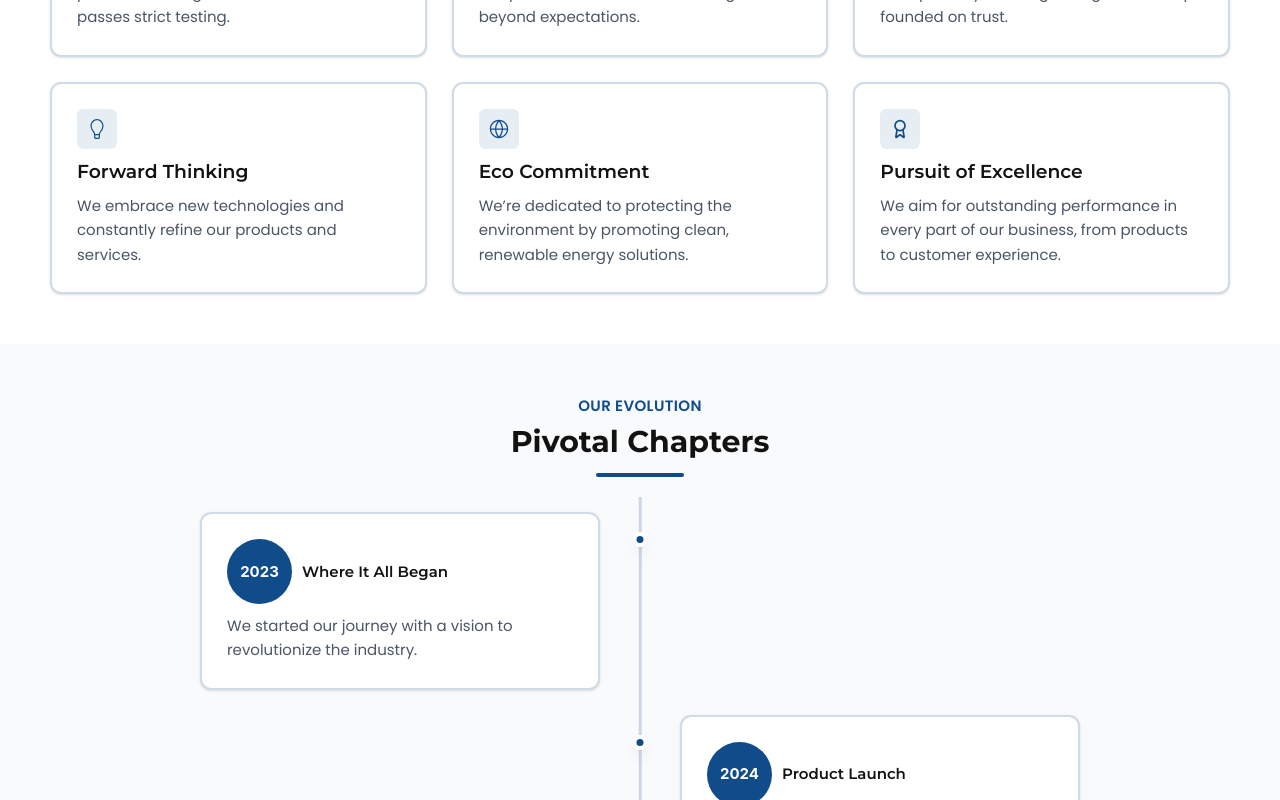
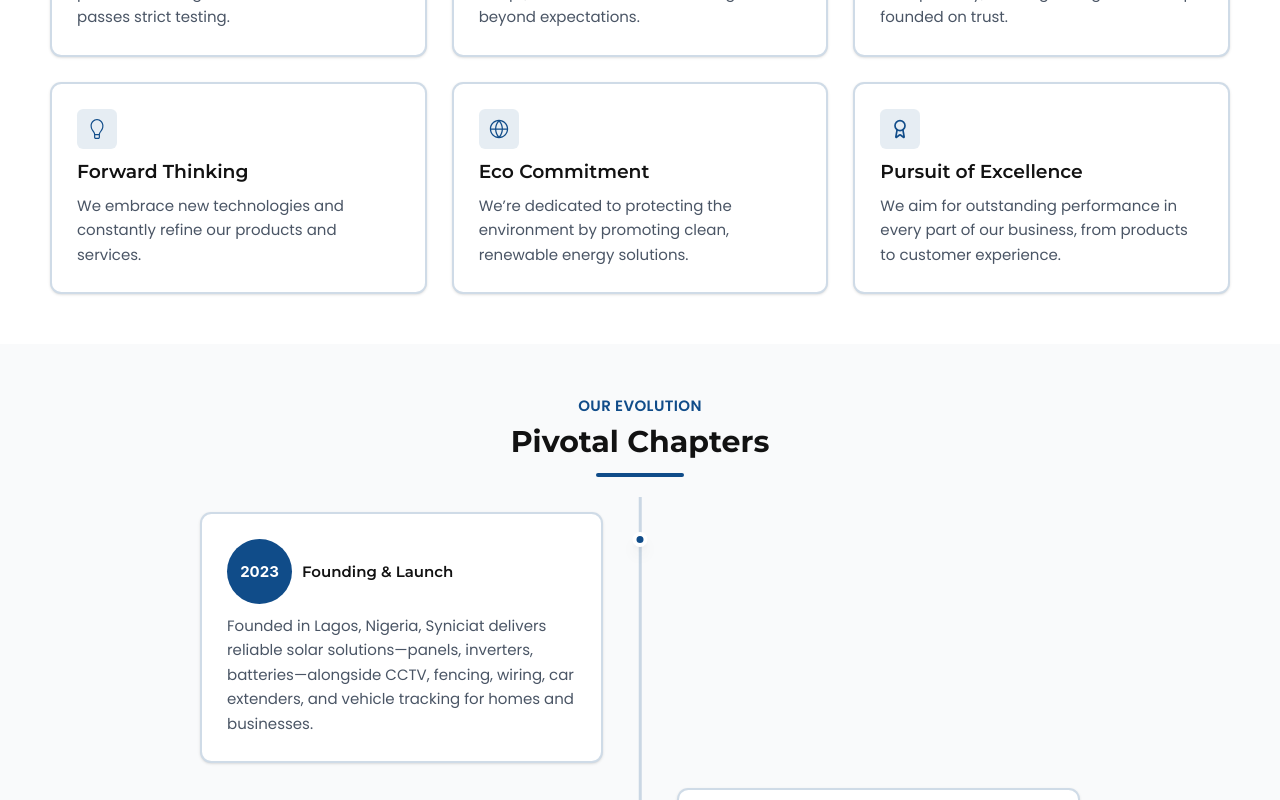
Before and after one commit to sleekping/syniciat-webapp, a Next.js app: page /about-us in a window 1280 px wide. Shown: the part 2000-2800 px from the top of the page. Built offline with nearby package versions, Linux system fonts and the light colour scheme.

Commit message:
refactor: changed the details in the list items

```diff
--- a/components/about-us/OurJourney.tsx
+++ b/components/about-us/OurJourney.tsx
@@ -1,27 +1,47 @@
 import React from 'react'
 const listItem = [
-    { year: "2023", event: "Where It All Began", details: "We started our journey with a vision to revolutionize the industry." },
-    { year: "2024", event: "Product Launch", details: "Excited to announce the launch of our flagship product." },
-    { year: "2025", event: "Expansion", details: "We expanded our operations to new markets and regions." },
-    { year: "2026", event: "Awards & Recognition", details: "Received industry awards for our innovative solutions." },
+    {
+        year: "2023",
+        event: "Founding & Launch",
+        details:
+            "Founded in Lagos, Nigeria, Syniciat delivers reliable solar solutions—panels, inverters, batteries—alongside CCTV, fencing, wiring, car extenders, and vehicle tracking for homes and businesses."
+    },
+    {
+        year: "2024",
+        event: "Service Expansion",
+        details:
+            "Completed initial solar installations and expanded into CCTV, electric fencing, and house wiring to meet growing demand for integrated energy and security solutions."
+    },
+    {
+        year: "2025",
+        event: "Client Growth",
+        details:
+            "Served 30+ clients across Lagos and nearby states, strengthened installer partnerships, and expanded into solar street lighting and CCTV for private and community projects."
+    },
+    {
+        year: "2026",
+        event: "Trust & Growth",
+        details:
+            "Expanded our portfolio with more efficient inverters and batteries, strengthening our reputation as a trusted partner for homes and small businesses."
+    },
 ]
 const OurJourney = (): React.JSX.Element => {
     return (
-        <section className='px-20 py-20 bg-gray-50'>
+        <section className='px-20 py-20 max-tab:px-10 bg-gray-50 ' id="our-journey">
             <div className='text-center place-items-center'>
                 <p className='text-2xl uppercase font-semibold text-primary tracking-wide'>Our Evolution</p>
                 <h2 className='text-5xl font-bold mt-3.5 mb-6.5'>Pivotal Chapters</h2>
                 <div className="w-35 h-1.5 bg-primary rounded-full mb-8" aria-hidden="true"></div>
             </div>
-            <div className="">
+            <div className="mt-8">
 
-                <div className='relative flex gap-4 mx-60 flex-col' role='list'>
-                    <div className="hidden md:block absolute left-1/2 transform -translate-x-1/2 h-full w-1 bg-primary/20"></div>
+                <div className='relative flex gap-4 flex-col px-60  max-[1200px]:px-20  max-mdLap:px-0' role='list'>
+                    <div className="max-[900px]:hidden  block absolute left-1/2 transform -translate-x-1/2 h-full w-1 bg-primary/20"></div>
 
                     {listItem.map((item, i) => (
                         <article role='listitem' className='mt-6 relative' key={i}>
-                            <div className={i % 2 === 0 ? 'mr-auto w-1/2 pr-16' : 'pl-16 ml-auto w-1/2'}>
-<div className="hidden md:block absolute top-8 left-1/2 transform -translate-x-1/2 w-6 h-6 bg-primary rounded-full border-4 border-white shadow-lg" aria-hidden="true"></div>
+                            <div className={`${i % 2 === 0 ? 'mr-auto pr-50 max-mdLap:pr-110' : 'pl-50 ml-auto max-mdLap:pl-110'} w-3/5 max-mdLap:w-4/5 max-[900px]:w-full max-[900px]:pl-0 max-[900px]:pr-0`}>
+                                <div className="max-[900px]:hidden block absolute top-8 left-1/2 transform -translate-x-1/2 w-6 h-6 bg-primary rounded-full border-4 border-white shadow-lg" aria-hidden="true"></div>
                                 <div className=' bg-white flex-1 rounded-2xl border-primary/20 border-2
                 shadow-sm  hover:border-primary/50 transition-all ease-in-out duration-500 hover:shadow-xl group
                 px-10 py-10'>
@@ -29,7 +49,7 @@ const OurJourney = (): React.JSX.Element => {
                                         <time dateTime={item.year} className='w-26 text-2xl h-26 text-white bg-primary flex items-center justify-center font-bold rounded-full'>{item.year}</time>
                                         <h3 className='text-2xl font-semibold'>{item.event}</h3>
                                     </div>
-                                    <p className='text-gray-600 text-2xl leading-relaxed mt-4'>{item.details}</p>
+                                    <p className='text-gray-600 text-2xl leading-relaxed mt-4 max'>{item.details}</p>
 
                                 </div>
                             </div>
```
